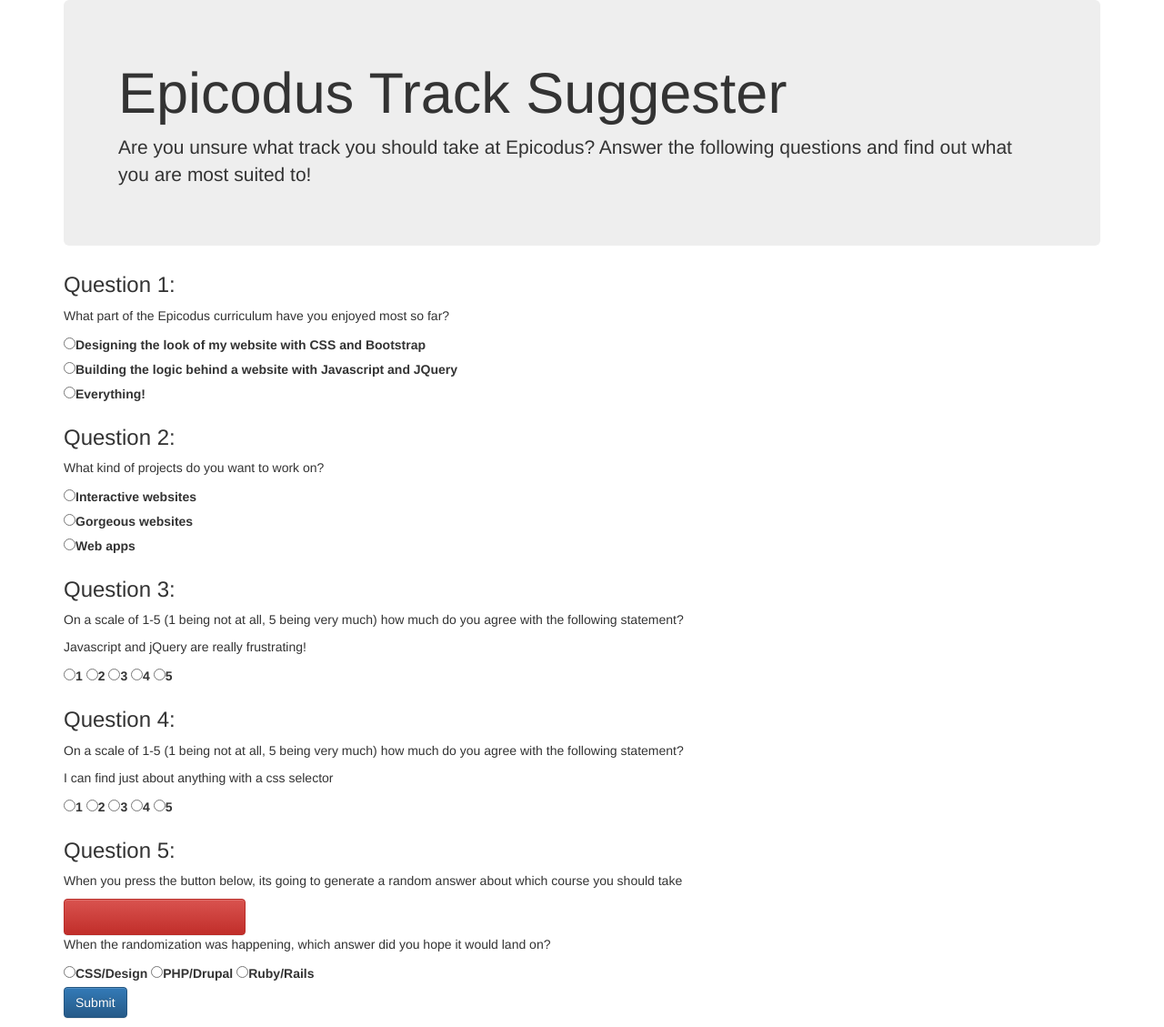
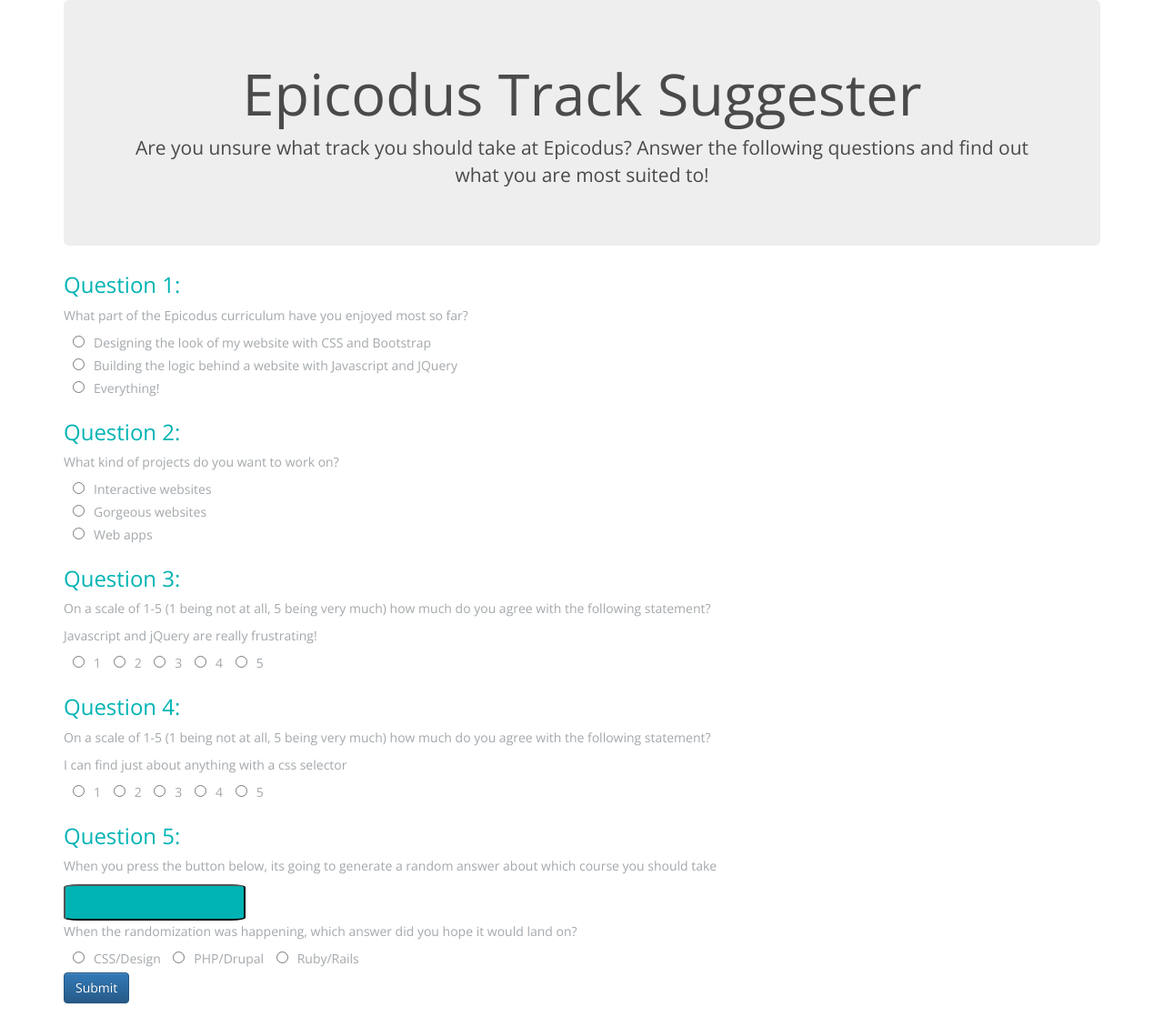
Before and after one commit to rloos289/intro_track_suggester-, a plain HTML site: page index.html in a window 1280 px wide. Shown: the whole page at 91% size. Drawn offline with nearby package versions, Linux system fonts and the light colour scheme.

Commit message:
add css styling

```diff
--- a/css/styles.css
+++ b/css/styles.css
@@ -1,4 +1,34 @@
+body {
+  color: #A3A8AC;
+  font-weight: normal;
+  font-family: 'Open Sans', sans-serif;
+}
+
 #randoButton {
   height: 40px;
-  width: 200px
+  width: 200px;
+  background-color: #00B3B4;
+  color: white;
+  border-radius: 8%;
 }
+
+h3 {
+  color: #00B3B4;
+}
+
+input[type="radio"]{
+  margin: 0 10px 0 10px;
+}
+
+.form-check-label {
+  font-weight: normal;
+}
+
+.jumbotron {
+  text-align: center;
+  color: #4A4A4A;
+}
+
+h1 {
+  font-weight: normal;
+}
--- a/index.html
+++ b/index.html
@@ -7,6 +7,7 @@
     <script src='js/jquery-3.1.0.js'></script>
     <script src="js/bootstrap.min.js" type="text/javascript"></script>
     <script src='js/scripts.js'></script>
+    <link href="https://fonts.googleapis.com/css?family=Open+Sans" rel="stylesheet">
     <title>Track Suggester</title>
   </head>
   <body>
@@ -120,7 +121,7 @@
 <form>
   <H3>Question 5:</H3>
   <p>When you press the button below, its going to generate a random answer about which course you should take</p>
-  <button type="button" class="btn btn-danger" id='randoButton'><p id=randomize></p></button>
+  <button type="button" id='randoButton'><p id=randomize></p></button>
   <p>When the randomization was happening, which answer did you hope it would land on?</p>
     <label class='form-check-label'>
       <input class='form-check-input' type='radio' name='q5' id='design5' value='design'>CSS/Design
```
